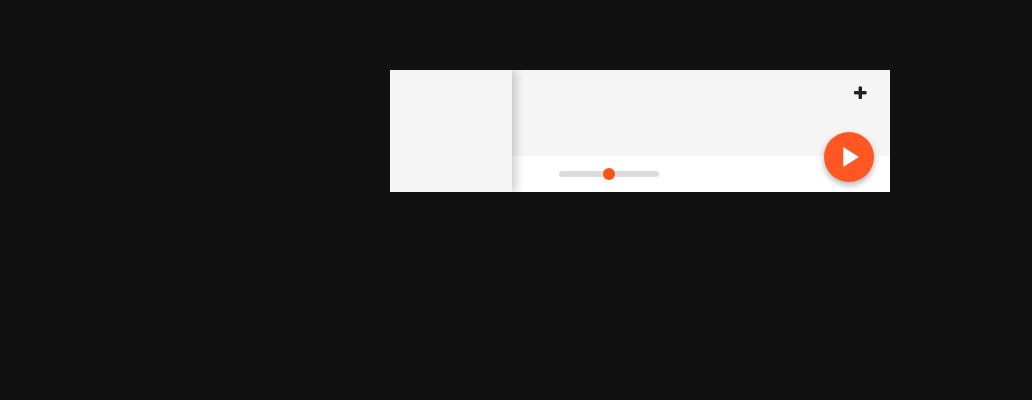
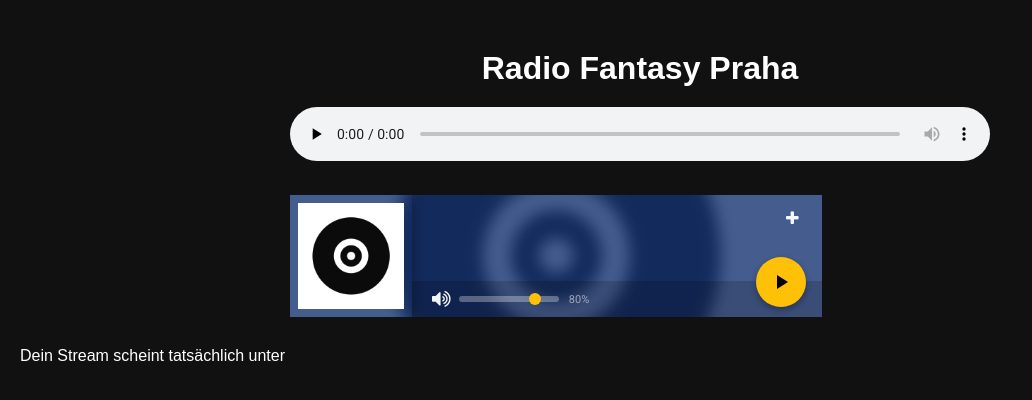
Before and after one commit to geraldreckendorfer-cmd/radioplayer, a plain HTML site: page index.html in a window 1280 px wide. Shown: the whole page, without its empty margins (0-1032 px from the left). Drawn offline with nearby package versions, Linux system fonts and the light colour scheme; no server answers.

Commit message:
Update index.html

```diff
--- a/index.html
+++ b/index.html
@@ -14,11 +14,26 @@
     margin:0;
     padding:20px;
     background:#111;
-    font-family:Arial, sans-serif;
+    color:#fff;
+    font-family:Arial,sans-serif;
 }
-.player-container{
-    max-width:500px;
-    margin:50px auto;
+
+.wrapper{
+    max-width:700px;
+    margin:30px auto;
+}
+
+h1{
+    text-align:center;
+    margin-bottom:20px;
+}
+
+.audio-player{
+    margin-bottom:30px;
+}
+
+audio{
+    width:100%;
 }
 </style>
 
@@ -27,19 +42,43 @@
 
 <body>
 
-<div class="player-container">
-    <div class="myCast" id="radio1"></div>
+<div class="wrapper">
+
+<h1>Radio Fantasy Praha</h1>
+
+<div class="audio-player">
+    <audio controls preload="none">
+        <source src="https://streamsrv-fantasy.kechit.eu/fantasy_praha_main" type="audio/mpeg">
+        Ihr Browser unterstützt kein HTML5-Audio.
+    </audio>
+</div>
+
+<div id="radio1" class="myCast"></div>
+
 </div>
 
 <script src="js/myCast.min.js"></script>
 
 <script>
-$("#radio1").myCast({
-    URL: "https://streamsrv-fantasy.kechit.eu",
-    version: "icecast",
-    mount_point: "fantasy_praha_main"
+$(document).ready(function(){
 
+    $("#radio1").myCast({
+        URL: "https://streamsrv-fantasy.kechit.eu",
+        version: "icecast",
+        mount_point: "fantasy_praha_main",
+        bg: "darkblue",
+        accent: "amber",
+        artwork: true,
+        blur: true,
+        blur_opacity: 0.20,
+        autoplay: false,
+        volume: 0.8
+    });
+
+});
 </script>
 
 </body>
 </html>
+
+Dein Stream scheint tatsächlich unter
```
